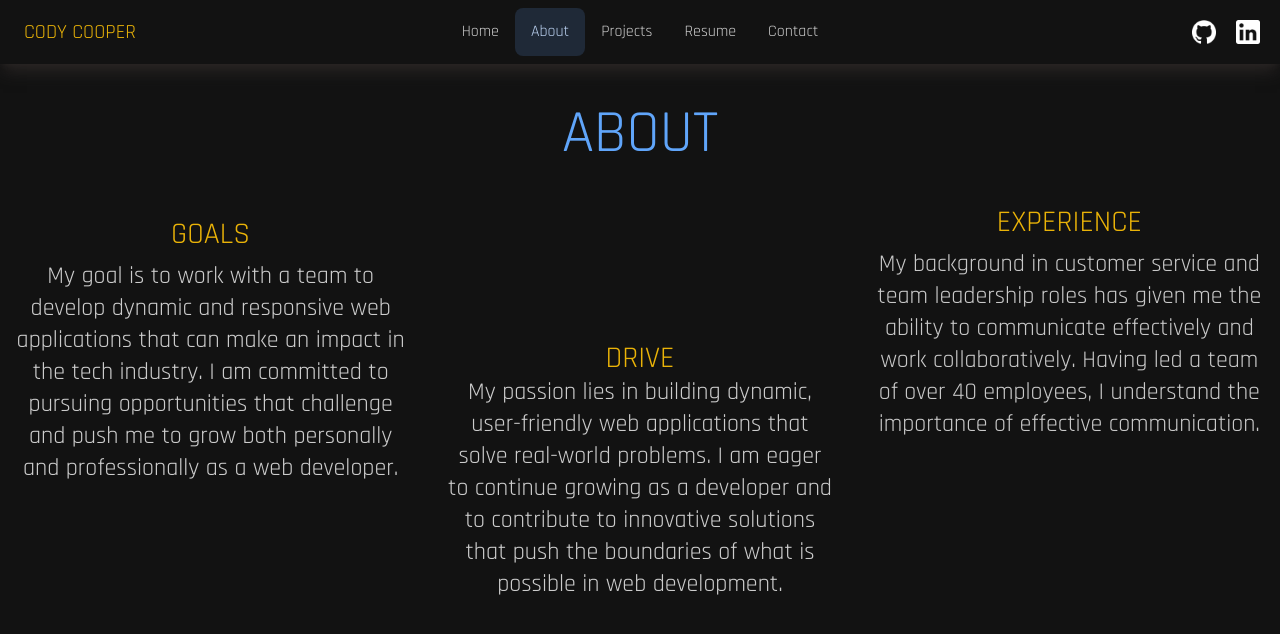
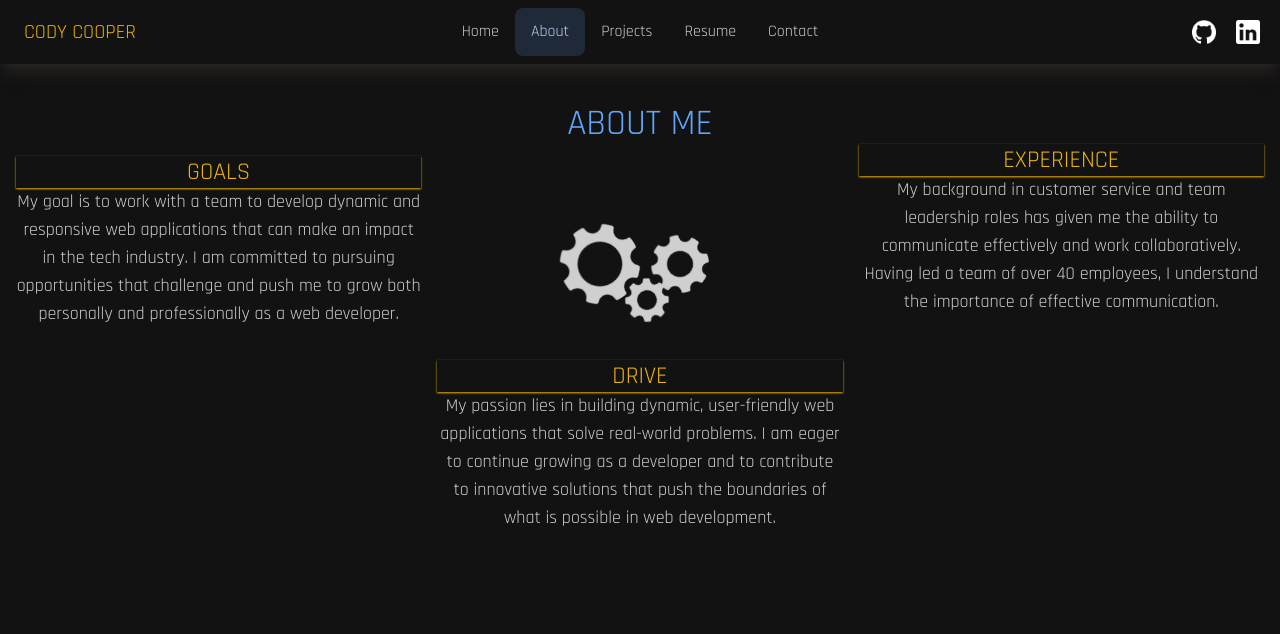
Before and after one commit to Ccooper9893/PortfolioV3, a React (Create React App) app: page / in a window 1280 px wide. Both pictures are taken after a click on the button "About". Shown: the top 634 px of the page. Built offline with nearby package versions, Linux system fonts and the light colour scheme.

Commit message:
Polishing About page 1

```diff
--- a/src/components/pages/About.js
+++ b/src/components/pages/About.js
@@ -15,47 +15,45 @@ export default function About() {
     return (
         <div className="h-96 carousel carousel-vertical rounded-box">
 
-        <div className="carousel-item h-full flex-col mt-20">
+        <div className="carousel-item h-full flex-col mt-20 text-center">
 
-        <motion.h1 animate={{ y: 0, opacity: 1 }} initial={{ y: 0, opacity: 0 }} transition={{ delay: 0.3 }} className="text-3xl lg:text-5xl text-blue-400 text-center lg:mb-10 lg:pt-10 lg:text-6xl">ABOUT</motion.h1>
+        <h1 className="text-lg lg:text-4xl lg:mt-10 text-blue-400">ABOUT ME</h1>
 
-            <div className="grid lg:grid-cols-3 gap-10 mx-4 border-t-yellow-500 ">
+            <div className="grid lg:grid-cols-3 gap-4 mx-4 border-t-yellow-500 ">
 
-                <div className="text-center mt-3">
-                    <h3 className="text-yellow-500 lg:text-3xl">GOALS</h3>
-                    <motion.p className="lg:text-2xl md:text-lg sm:text-sm mt-2 text-center" animate={{ y: 0, opacity: 1 }} initial={{ y: 0, opacity: 0 }} transition={{ type:'tween', ease: "easeInOut", delay: 1 }}>
+                <motion.div className=" mt-3" animate={{ y: 0, opacity: 1 }} initial={{ y: '100vh', opacity: 0 }} transition={{ type:"just", ease: "easeIn", delay: 1 }}>
+                <h3 className="text-yellow-500 lg:text-2xl shadow-sm shadow-yellow-500">GOALS</h3>
+                    <p className="text-sm md:text-lg">
 
                     My goal is to work with a team to develop dynamic and responsive web applications that can make an impact in the tech industry.
                     I am committed to pursuing opportunities that challenge and push me to grow both personally and professionally as a web developer.
-                    </motion.p>
-                </div>
+                    </p>
+                </motion.div>
 
-                <div class="text-center">
-                    <motion.div className="flex relative justify-center mb-14" animate={{ y: 0, opacity: 0.7 }} initial={{ y: 0, opacity: 0 }} transition={{ ease: "easeInOut", delay: 2.8 }}>
-                            <img src={bigGear} className="w-20 animate-spin rotate-180" alt="Big gear" style={{animationDuration: '15s'}}></img>
-                            <img src={mdGear} className="w-20 animate-spin rotate-180" alt="medium gear" style={{animationDuration: '15s'}}></img>
-                            <img src={smGear} className="absolute w-20 animate-spin" alt="Small gear" style={{animationDuration: '15s', marginLeft: '15px', top: '36px'}}></img>
-                        </motion.div>
-                    <h3 className="text-yellow-500 lg:text-3xl">DRIVE</h3>
-                    <motion.p className="lg:text-2xl md:text-lg sm:text-sm text-center" animate={{ y: 0, opacity: 1 }} initial={{ y: 0, opacity: 0 }} transition={{ type:'spring', ease: "easeInOut", delay: 1.5 }}>
-
-
+                <motion.div className="text-center lg:mt-20" animate={{ y: 0, opacity: 1 }} initial={{ y: '100vh', opacity: 0 }} transition={{ ease: "easeInOut", delay: 0.5 }}>
+                    <div className="flex relative justify-center mb-14 opacity-80">
+                            <img src={bigGear} className="w-10 lg:w-20 animate-spin rotate-180" alt="Big gear" style={{animationDuration: '15s'}}></img>
+                            <img src={mdGear} className="w-10 lg:w-20 animate-spin rotate-180" alt="medium gear" style={{animationDuration: '15s'}}></img>
+                            <img src={smGear} className="absolute lg:w-20 w-10 animate-spin" alt="Small gear" style={{animationDuration: '15s', marginLeft: '15px', top: '36px'}}></img>
+                    </div>
+                    <motion.h3 className="text-yellow-500 lg:text-2xl shadow-sm shadow-yellow-500">DRIVE</motion.h3>
+                    <motion.p className="text-sm md:text-lg">
                         My passion lies in building dynamic, user-friendly web applications that solve real-world problems.
                         I am eager to continue growing as a developer and to contribute to innovative solutions that push the boundaries of what is possible in web development.
                     </motion.p>
-                </div>
+                </motion.div>
 
-                <div className="text-center">
-                    <h3 className="text-yellow-500 lg:text-3xl">EXPERIENCE</h3>
-                    <motion.p className="lg:text-2xl md:text-lg sm:text-sm mt-2 text-center" animate={{ y: 0, opacity: 1 }} initial={{ y: 0, opacity: 0 }} transition={{ type:'spring', ease: "easeInOut", delay: 2 }}>
+                <motion.div className="text-center"animate={{ y: 0, opacity: 1 }} initial={{ y: '100vh', opacity: 0 }} transition={{ type:"just", ease: "easeIn", delay: 1.5 }}>
+                <h3 className="text-yellow-500 lg:text-2xl shadow-sm shadow-yellow-500">EXPERIENCE</h3>
+                    <motion.p className="text-sm md:text-lg">
                         My background in customer service and team leadership roles has given me the ability to communicate effectively and work collaboratively. Having led a team of over 40 employees, I understand the importance of effective communication.
                     </motion.p>
-                </div>
+                </motion.div>
           </div>
 
-                <motion.div className="animate-bounce text-center mt-14" animate={{ y: 0, opacity: 1 }} initial={{ y: 0, opacity: 0 }} transition={{ ease: "easeInOut", delay: 5 }}>
-                    <p className="text-white">Scroll down to continue</p>
-                    <p className="text-white">V</p>
+                <motion.div className="animate-bounce text-center mt-8 lg:mt-40" animate={{ y: 0, opacity: 1 }} initial={{ y: 0, opacity: 0 }} transition={{ ease: "easeInOut", delay: 4 }}>
+                    <p className="text-white opacity-50">Scroll down to continue</p>
+                    <p className="text-white opacity-50">V</p>
                 </motion.div>
         </div>
 
--- a/src/components/pages/Home.js
+++ b/src/components/pages/Home.js
@@ -12,17 +12,17 @@ export default function Home({handlePageChange}) {
 
         <div className="hero-content p-0 flex-col-reverse lg:flex-row-reverse">
 
-          <motion.img className="fade-in-4" animate={{ x: 0, opacity: 1 }} initial={{ x: 0, opacity: 0 }} transition={{ delay: 3.5 }} src={selfie} alt="Cody Cooper"/>
+          <motion.img className="fade-in-4" animate={{ x: 0, opacity: 1 }} initial={{ x: '100vh', opacity: 0 }} transition={{ delay: 3 }} src={selfie} alt="Cody Cooper"/>
           <div className="text-center">
 
-            <motion.h1 className="text-7xl mt-5 text-white" animate={{ x: 0, opacity: 1 }} initial={{ x: '0', opacity: 0 }} transition={{ delay: 0.5 }}>WELCOME!</motion.h1>
+            <motion.h1 className="text-7xl mt-5 text-white" animate={{ x: 0, opacity: 1 }} initial={{ x: '0', opacity: 0 }} transition={{ delay: 0.3 }}>WELCOME!</motion.h1>
 
-            <motion.p animate={{ x: 0, opacity: 1 }} initial={{ x: '0', opacity: 0 }} transition={{ delay: 1.6 }} className="py-3 text-4xl">MY NAME IS
-              <motion.span animate={{ x: 0, opacity: 1 }} initial={{ x: '0', opacity: 0 }} transition={{ delay: 2.4 }} className="text-yellow-500"> CODY COOPER</motion.span>
+            <motion.p animate={{ x: 0, opacity: 1 }} initial={{ x: '0', opacity: 0 }} transition={{ delay: 1 }} className="py-3 text-4xl">MY NAME IS
+              <motion.span animate={{ x: 0, opacity: 1 }} initial={{ x: '0', opacity: 0 }} transition={{ delay: 1.6 }} className="text-yellow-500"> CODY COOPER</motion.span>
             </motion.p>
 
-            <motion.p animate={{ x: 0, opacity: 1 }} initial={{ x: '0', opacity: 0 }} transition={{ delay: 5 }} className="text-2xl">I AM A
-              <motion.span animate={{ x: 0, opacity: 1 }} initial={{ x: '0', opacity: 0 }} transition={{ delay: 5.4 }} className="text-blue-400"> FULL STACK WEB DEVELOPER</motion.span>
+            <motion.p animate={{ x: 0, opacity: 1 }} initial={{ x: '0', opacity: 0 }} transition={{ delay: 4.5 }} className="text-2xl">I AM A
+              <motion.span animate={{ x: 0, opacity: 1 }} initial={{ x: '0', opacity: 0 }} transition={{ delay: 5 }} className="text-blue-400"> FULL STACK WEB DEVELOPER</motion.span>
             </motion.p>
 
 
@@ -32,7 +32,7 @@ export default function Home({handlePageChange}) {
               <motion.img className='w-12 hover:animate-pulse' alt="React" src={reactIcon.toString()} animate={{ x: 0, opacity: 1 }} initial={{ x: -100, opacity: 0 }} transition={{ delay: 6.4 }} />
               <motion.img className='w-12 hover:animate-pulse' alt="Node" src={nodeIcon.toString()} animate={{ x: 0, opacity: 1 }} initial={{ x: -100, opacity: 0 }} transition={{ delay: 6.2 }} />
             </div>
-            <motion.button className='text-lg animate-pulse p-0 mt-3 hover:text-yellow-500' onClick={() => handlePageChange('About')} animate={{ x: 0, opacity: 1 }} initial={{ x: -100, opacity: 0 }} transition={{ delay: 8 }}>Continue &#x2192;</motion.button>
+            <motion.button className='text-lg animate-pulse p-0 mt-3 hover:font-bold' onClick={() => handlePageChange('About')} animate={{ x: 0, opacity: 1 }} initial={{ x: -100, opacity: 0 }} transition={{ delay: 8 }}>Continue &#x2192;</motion.button>
 
           </div>
         </div>
```
